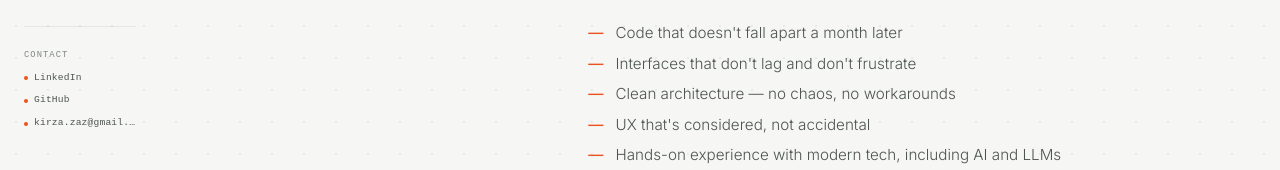
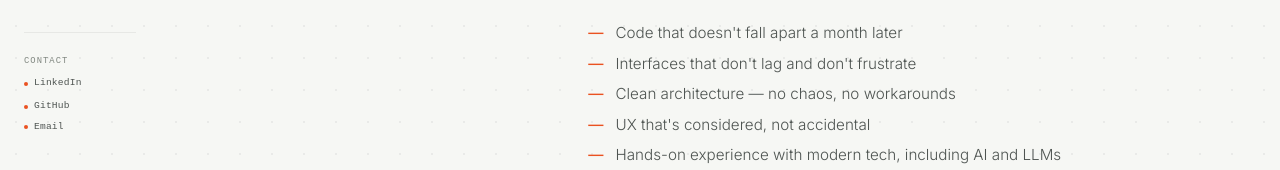
Before and after one commit to kirakZaz/folio, a React (Vite) app: page / in a window 1280 px wide. Both pictures are taken after a click on the button "Enter Portfolio →". Shown: the part 630-800 px from the top of the page. Built offline with nearby package versions, Linux system fonts and the light colour scheme.

Commit message:
about and fixes

```diff
--- a/src/components/PortfolioLayout/PortfolioLayout.styles.ts
+++ b/src/components/PortfolioLayout/PortfolioLayout.styles.ts
@@ -87,6 +87,11 @@ export const styles = {
     gap: 0.75,
     mb: 0.75,
     textDecoration: 'none',
+    background: 'none',
+    border: 'none',
+    padding: 0,
+    cursor: 'pointer',
+    width: '100%',
     '&:hover .contact-label': {
       color: COLOR_TOKENS.accentPrimary,
     },
--- a/src/components/PortfolioLayout/PortfolioLayout.tsx
+++ b/src/components/PortfolioLayout/PortfolioLayout.tsx
@@ -1,7 +1,7 @@
 import React from 'react';
 import { useNavigate } from 'react-router-dom';
 
-import { Box } from '@mui/material';
+import { Box, Snackbar, Tooltip } from '@mui/material';
 
 import { ROUTES } from '@/shared';
 
@@ -15,6 +15,13 @@ import type { PortfolioLayoutProps } from './PortfolioLayout.types';
 
 const PortfolioLayout = ({ children }: PortfolioLayoutProps) => {
   const navigate = useNavigate();
+
+  const [toastOpen, setToastOpen] = React.useState(false);
+
+  const handleCopy = React.useCallback((value: string) => {
+    navigator.clipboard.writeText(value);
+    setToastOpen(true);
+  }, []);
 
   return (
     <Box sx={styles.root}>
@@ -44,8 +51,20 @@ const PortfolioLayout = ({ children }: PortfolioLayoutProps) => {
           <Box sx={styles.contactsCaption}>Contact</Box>
 
           {CONTACT_LINKS.map((link) => (
+            <Tooltip key={link.label} title={link.tooltip} placement="right" arrow>
+              {link.copyValue ? (
                 <Box
-              key={link.label}
+                  component="button"
+                  onClick={() => handleCopy(link.copyValue)}
+                  sx={styles.contactLink}
+                >
+                  <Box sx={styles.contactDot} />
+                  <Box className="contact-label" sx={styles.contactLabel}>
+                    {link.label}
+                  </Box>
+                </Box>
+              ) : (
+                <Box
                   component="a"
                   href={link.href}
                   target="_blank"
@@ -57,6 +76,8 @@ const PortfolioLayout = ({ children }: PortfolioLayoutProps) => {
                     {link.label}
                   </Box>
                 </Box>
+              )}
+            </Tooltip>
           ))}
         </Box>
       </Box>
@@ -64,6 +85,14 @@ const PortfolioLayout = ({ children }: PortfolioLayoutProps) => {
       <Box component="main" sx={styles.content}>
         {children}
       </Box>
+
+      <Snackbar
+        open={toastOpen}
+        onClose={() => setToastOpen(false)}
+        message="Email copied"
+        autoHideDuration={2500}
+        anchorOrigin={{ vertical: 'bottom', horizontal: 'center' }}
+      />
     </Box>
   );
 };
--- a/src/shared/constants/contact.constants.ts
+++ b/src/shared/constants/contact.constants.ts
@@ -1,5 +1,21 @@
-export const CONTACT_LINKS = [
-  { label: 'LinkedIn', href: 'https://www.linkedin.com/in/kira-zakirova-4bbb04a9/' },
-  { label: 'GitHub', href: 'https://github.com/kirakZaz' },
-  { label: 'kirza.zaz@gmail.com', href: 'mailto:kirza.zaz@gmail.com' },
-] as const;
+export type ContactLink =
+  | { label: string; href: string; tooltip: string; copyValue?: never }
+  | { label: string; href?: never; tooltip: string; copyValue: string };
+
+export const CONTACT_LINKS: ContactLink[] = [
+  {
+    label:   'LinkedIn',
+    href:    'https://www.linkedin.com/in/kira-zakirova-4bbb04a9/',
+    tooltip: 'Go to the account',
+  },
+  {
+    label:   'GitHub',
+    href:    'https://github.com/kirakZaz',
+    tooltip: 'Go to the account',
+  },
+  {
+    label:      'Email',
+    copyValue:  'kirza.zaz@gmail.com',
+    tooltip:    'Copy email',
+  },
+];
```
Lines whose indentation alone changed are shown as unchanged.
